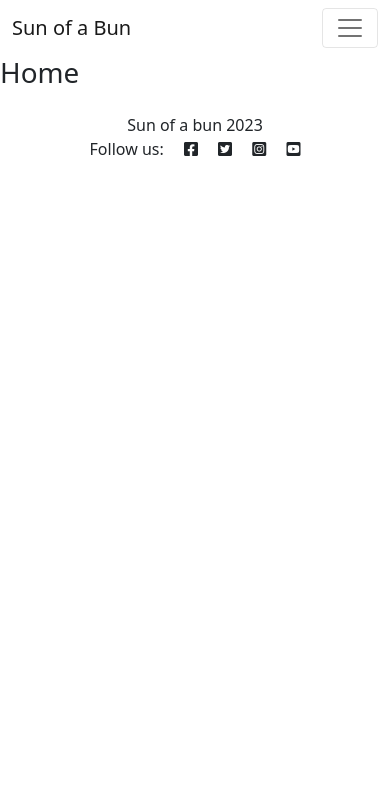
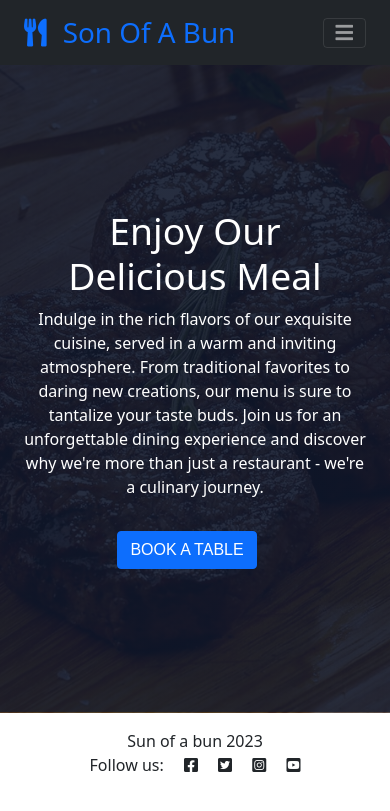
Before and after one commit to TheDKnight/pp4-restaurant-django-, a Django app: page / in a window 390 px wide. Shown: the top 811 px of the page. Run offline with Django 4.2, Linux system fonts and the light colour scheme.

Commit message:
Updating the hero image and html code

```diff
--- a/static/css/style.css
+++ b/static/css/style.css
@@ -1,30 +1,208 @@
-/* Style for the menu item container */
-.menu-item-container {
-    display: flex;
-    flex-direction: column;
-    margin-bottom: 20px;
-    background-color: #f5f5f5;
-    border: 1px solid #ddd;
-    border-radius: 5px;
-    padding: 10px;
-  }
-
-  /* Style for the menu item name */
-.menu-item-name {
-    font-size: 1.2em;
-    font-weight: bold;
-    margin-bottom: 10px;
+/********** Template CSS **********/
+:root {
+    --primary: #FEA116;
+    --light: #F1F8FF;
+    --dark: #0F172B;
 }
 
-  /* Style for the menu item description */
-  .menu-item-description {
-    font-size: 1em;
-    margin-bottom: 10px;
-  }
+.ff-secondary {
+    font-family: 'Pacifico', cursive;
+}
 
-  /* Style for the menu item price */
-  .menu-item-price {
-    font-size: 1.2em;
-    font-weight: bold;
-    color: #cc0000;
-  }
+.fw-medium {
+    font-weight: 600 !important;
+}
+
+.fw-semi-bold {
+    font-weight: 700 !important;
+}
+
+.back-to-top {
+    position: fixed;
+    display: none;
+    right: 45px;
+    bottom: 45px;
+    z-index: 99;
+}
+
+
+
+/*** Button ***/
+.btn {
+    font-family: 'Nunito', sans-serif;
+    font-weight: 500;
+    text-transform: uppercase;
+    transition: .5s;
+}
+
+.btn.btn-primary,
+.btn.btn-secondary {
+    color: #FFFFFF;
+}
+
+.btn-square {
+    width: 38px;
+    height: 38px;
+}
+
+.btn-sm-square {
+    width: 32px;
+    height: 32px;
+}
+
+.btn-lg-square {
+    width: 48px;
+    height: 48px;
+}
+
+.btn-square,
+.btn-sm-square,
+.btn-lg-square {
+    padding: 0;
+    display: flex;
+    align-items: center;
+    justify-content: center;
+    font-weight: normal;
+    border-radius: 2px;
+}
+
+
+/*** Navbar ***/
+.navbar-dark .navbar-nav .nav-link {
+    position: relative;
+    margin-left: 25px;
+    padding: 35px 0;
+    font-size: 15px;
+    color: var(--light) !important;
+    text-transform: uppercase;
+    font-weight: 500;
+    outline: none;
+    transition: .5s;
+}
+
+.sticky-top.navbar-dark .navbar-nav .nav-link {
+    padding: 20px 0;
+}
+
+.navbar-dark .navbar-nav .nav-link:hover,
+.navbar-dark .navbar-nav .nav-link.active {
+    color: var(--primary) !important;
+}
+
+.navbar-dark .navbar-brand img {
+    max-height: 60px;
+    transition: .5s;
+}
+
+.sticky-top.navbar-dark .navbar-brand img {
+    max-height: 45px;
+}
+
+@media (max-width: 991.98px) {
+    .sticky-top.navbar-dark {
+        position: relative;
+    }
+
+    .navbar-dark .navbar-collapse {
+        margin-top: 15px;
+        border-top: 1px solid rgba(255, 255, 255, .1)
+    }
+
+    .navbar-dark .navbar-nav .nav-link,
+    .sticky-top.navbar-dark .navbar-nav .nav-link {
+        padding: 10px 0;
+        margin-left: 0;
+    }
+
+    .navbar-dark .navbar-brand img {
+        max-height: 45px;
+    }
+}
+
+@media (min-width: 992px) {
+    .navbar-dark {
+        position: absolute;
+        width: 100%;
+        top: 0;
+        left: 0;
+        z-index: 999;
+        background: transparent !important;
+    }
+
+    .sticky-top.navbar-dark {
+        position: fixed;
+        background: var(--dark) !important;
+    }
+}
+
+
+/*** Hero Header ***/
+.hero-header {
+    background: linear-gradient(rgba(15, 23, 43, .9), rgba(15, 23, 43, .9)), url(../img/bg-hero.jpg);
+    background-position: center center;
+    background-repeat: no-repeat;
+    background-size: cover;
+}
+
+.hero-header img {
+    animation: imgRotate 50s linear infinite;
+}
+
+
+
+.breadcrumb-item + .breadcrumb-item::before {
+    color: rgba(255, 255, 255, .5);
+}
+
+
+/*** Section Title ***/
+.section-title {
+    position: relative;
+    display: inline-block;
+}
+
+.section-title::before {
+    position: absolute;
+    content: "";
+    width: 45px;
+    height: 2px;
+    top: 50%;
+    left: -55px;
+    margin-top: -1px;
+    background: var(--primary);
+}
+
+.section-title::after {
+    position: absolute;
+    content: "";
+    width: 45px;
+    height: 2px;
+    top: 50%;
+    right: -55px;
+    margin-top: -1px;
+    background: var(--primary);
+}
+
+.section-title.text-start::before,
+.section-title.text-end::after {
+    display: none;
+}
+
+
+/*** Service ***/
+.service-item {
+    box-shadow: 0 0 45px rgba(0, 0, 0, .08);
+    transition: .5s;
+}
+
+.service-item:hover {
+    background: var(--primary);
+}
+
+.service-item * {
+    transition: .5s;
+}
+
+.service-item:hover * {
+    color: var(--light) !important;
+}
--- a/static/js/sendEmail.js
+++ b/static/js/sendEmail.js
@@ -1,4 +1,6 @@
 function sendMail(contactForm) {
+    var messageElement = document.getElementById("message"); // get the message element from the HTML
+
     emailjs.send("service_2alti3j", "template_lktubg3", {
         "from_name": contactForm.name.value,
         "from_email": contactForm.emailaddress.value,
@@ -7,10 +9,13 @@ function sendMail(contactForm) {
     .then(
         function(response) {
             console.log("SUCCESS", response);
+            messageElement.innerHTML = "Your message was sent successfully."; // display success message to the user
+            contactForm.reset(); // clear the form
         },
         function(error) {
             console.log("FAILED", error);
+            messageElement.innerHTML = "There was an error sending your message. Please try again later."; // display error message to the user
         }
     );
-    return false;  // To block from loading a new page
+    return false; // To block from loading a new page
 }
--- a/templates/booking/base.html
+++ b/templates/booking/base.html
@@ -1,21 +1,18 @@
 {% load static %}
-
 <!DOCTYPE html>
 <html lang="en">
 <head>
     <meta charset="UTF-8">
     <meta http-equiv="X-UA-Compatible" content="IE=edge">
     <meta name="viewport" content="width=device-width, initial-scale=1.0">
+    <link rel="stylesheet" href="{% static 'css/style.css' %}">
     <link rel="stylesheet" href="https://cdnjs.cloudflare.com/ajax/libs/font-awesome/5.15.3/css/all.min.css">
     <link href="https://cdn.jsdelivr.net/npm/bootstrap@5.0.1/dist/css/bootstrap.min.css" rel="stylesheet"
         integrity="sha384-+0n0xVW2eSR5OomGNYDnhzAbDsOXxcvSN1TPprVMTNDbiYZCxYbOOl7+AMvyTG2x" crossorigin="anonymous">
-    <script src="https://cdn.jsdelivr.net/npm/bootstrap@5.0.1/dist/js/bootstrap.bundle.min.js"
-        integrity="sha384-gtEjrD/SeCtmISkJkNUaaKMoLD0//ElJ19smozuHV6z3Iehds+3Ulb9Bn9Plx0x4" crossorigin="anonymous">
-    </script>
 
-    <link rel="stylesheet" href="{% static 'css/style.css' %}">
-    <script type="text/javascript"
-    src="https://cdn.jsdelivr.net/npm/@emailjs/browser@3/dist/email.min.js">
+<script type="text/javascript" src="https://cdn.jsdelivr.net/npm/@emailjs/browser@3/dist/email.min.js"></script>
+<script type="text/javascript" src="https://cdn.emailjs.com/sdk/2.2.4/email.min.js"></script>
+<script src="{% static 'js/sendEmail.js' %}"></script>
 </script>
 <script type="text/javascript">
 (function(){
@@ -29,58 +26,62 @@
 
 
     <!-- Navigation -->
+        <!-- Navbar & Hero Start -->
+        <div class="container-xxl position-relative p-0">
+            <nav class="navbar navbar-expand-lg navbar-dark bg-dark px-4 px-lg-5 py-3 py-lg-0">
+                <a href="{% url 'home' %}" class="navbar-brand p-0">
+                    <h1 class="text-primary m-0"><i class="fa fa-utensils me-3"></i>Son Of A Bun</h1>
+                    <!-- <img src="img/logo.png" alt="Logo"> -->
+                </a>
+                <button class="navbar-toggler" type="button" data-bs-toggle="collapse" data-bs-target="#navbarCollapse">
+                    <span class="fa fa-bars"></span>
+                </button>
+                <div class="collapse navbar-collapse" id="navbarCollapse">
+                    <div class="navbar-nav ms-auto py-0 pe-4">
+                        <a href="{% url 'home' %}" class="nav-item nav-link active">Home</a>
+                        <a href="{% url 'menu' %}" class="nav-item nav-link">Menu</a>
+                        <a href="{% url 'contact' %}" class="nav-item nav-link">Contact</a>
+                    </div>
+                    <a href="{% url 'booking' %}" class="btn btn-primary py-2 px-4">Book A Table</a>
+                </div>
+            </nav>
 
-    <nav class="navbar navbar-expand-lg navbar-light bg-white">
-        <div class="container-fluid">
-            <a class="navbar-brand" href="{% url 'home' %}"><span class="brand">Sun of a Bun</span></a>
-            <button class="navbar-toggler" type="button" data-bs-toggle="collapse" data-bs-target="#navbarText"
-                aria-controls="navbarText" aria-expanded="false" aria-label="Toggle navigation">
-                <span class="navbar-toggler-icon"></span>
-            </button>
-            <div class="collapse navbar-collapse" id="navbarText">
-                <ul class="navbar-nav me-auto mb-2 mb-lg-0">
-                    <li class="nav-item">
-                        <a class="nav-link active" aria-current="page" href="{% url 'home' %}">Home</a>
-                    </li>
-                    <li class="nav-item">
-                        <a class="nav-link active" aria-current="page" href="{% url 'menu' %}">Menu</a>
-                    </li>
-                    <li class="nav-item">
-                        <a class="nav-link active" aria-current="page" href="{% url 'booking' %}">Bookings</a>
-                    </li>
-                    <li class="nav-item">
-                        <a class="nav-link active" aria-current="page" href="{% url 'contact' %}">Contact Us</a>
-                    </li>
-                    {% if user.is_authenticated %}
-                    <li class="nav-item">
-                        <a class="nav-link" href="{% url 'account_logout' %}">Logout</a>
-                    </li>
-                    {% else %}
-                    <li class="nav-item">
-                        <a class="nav-link" href="{% url 'account_signup' %}">Register</a>
-                    </li>
-                    <li class="nav-item">
-                        <a class="nav-link" href="{% url 'account_login' %}">Login</a>
-                    </li>
-                    {% endif %}
 
-                </ul>
+        </div>
+        <!-- Navbar & Hero End -->
 
+    <div class="container">
+        <div class="row">
+            <div class="col-md-8 offset-md-2">
+                {% for message in messages %}
+                <div class="alert {{ message.tags }} alert-dismissible fade show" id="msg" role="alert">
+                    {{ message | safe }}
+                    <button type="button" class="btn-close" data-bs-dismiss="alert" aria-label="Close"></button>
+                </div>
+                {% endfor %}
             </div>
         </div>
-    </nav>
+    </div>
 
     {% block content %}
     {% endblock %}
+
 </body>
 
-<footer class="footer mt-auto py-3 dark-bg">
+<footer class="footer mt-auto py-3 dark-bg " >
         <p class="m-0 text-center text-blue" >Sun of a bun 2023</p>
         <p class="m-0 text-center text-blue" >Follow us: <i class="fab fa-facebook-square ms-3"></i>
             <i class="fab fa-twitter-square ms-3"></i>
             <i class="fab fa-instagram-square ms-3"></i>
             <i class="fab fa-youtube-square ms-3"></i></p>
 
-            <script src="{% static 'js/sendEmail.js' %}"></script>
+
 </footer>
+<script>
+    setTimeout(function () {
+        let messages = document.getElementById('msg');
+        let alert = new bootstrap.Alert(messages);
+        alert.close();
+    }, 2500);
+</script>
 </html>
--- a/templates/booking/home.html
+++ b/templates/booking/home.html
@@ -2,6 +2,16 @@
 
 {% block content %}
 
-<h1>Home</h1>
+<div class="container-xxl py-5 bg-dark hero-header">
+    <div class="container my-5 py-5">
+        <div class="row align-items-center g-5">
+            <div class="col-lg-6 text-center text-lg-start">
+                <h1 class="display-3 text-white animated slideInLeft">Enjoy Our<br>Delicious Meal</h1>
+                <p class="text-white animated slideInLeft mb-4 pb-2">Indulge in the rich flavors of our exquisite cuisine, served in a warm and inviting atmosphere. From traditional favorites to daring new creations, our menu is sure to tantalize your taste buds. Join us for an unforgettable dining experience and discover why we're more than just a restaurant - we're a culinary journey.</p>
+                <a href="" class="btn btn-primary py-sm-3 px-sm-5 me-3 animated slideInLeft">Book A Table</a>
+            </div>
 
+        </div>
+    </div>
+</div>
 {%endblock%}
```
Also changed, not shown: static/css/style1.css (added, +128 -0 lines), sun_of_a_bun/settings.py (+8 -0 lines), templates/booking/contact.html (+7 -6 lines), static/img/bg-hero.jpg (added), static/img/hero.png (added).
